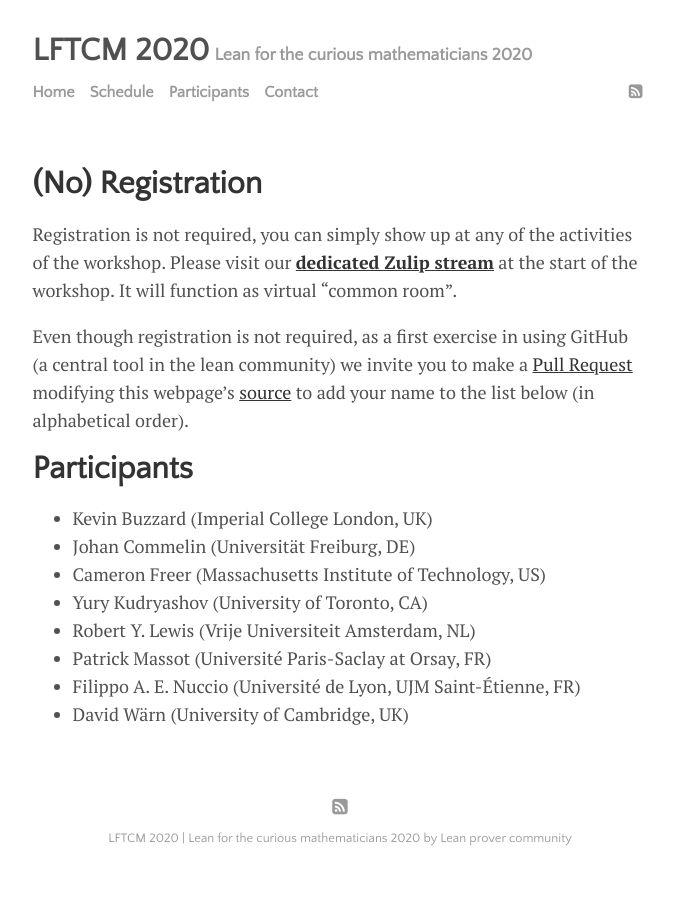
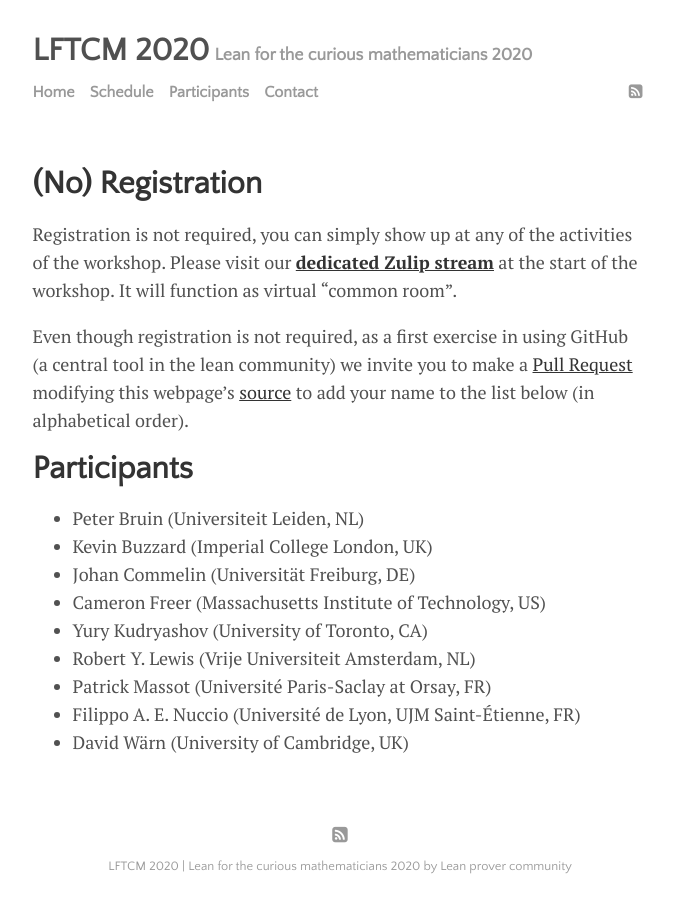
Before and after one commit to leanprover-community/lftcm2020, a Jekyll site: the page built from participants.md, in a window 1280 px wide. Shown: the whole page, without its empty margins (300-974 px from the left). Built offline with Jekyll 4.4.1, drawn with Linux system fonts in a browser that asks for light colours.

Commit message:
add my name (Peter Bruin)

```diff
--- a/participants.md
+++ b/participants.md
@@ -24,6 +24,7 @@
 
 # Participants
 
+* Peter Bruin (Universiteit Leiden, NL)
 * Kevin Buzzard (Imperial College London, UK)
 * Johan Commelin (Universität Freiburg, DE)
 * Cameron Freer (Massachusetts Institute of Technology, US)
```
